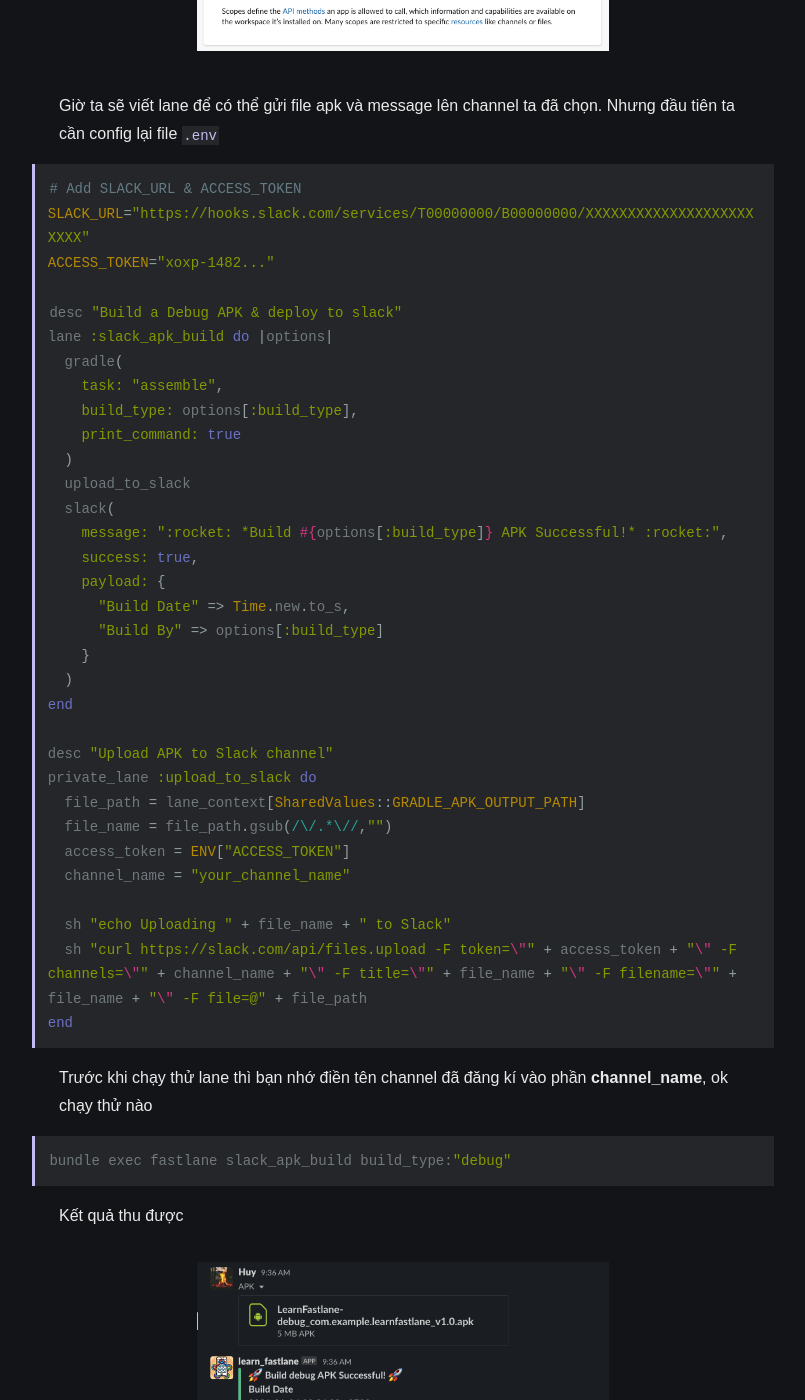
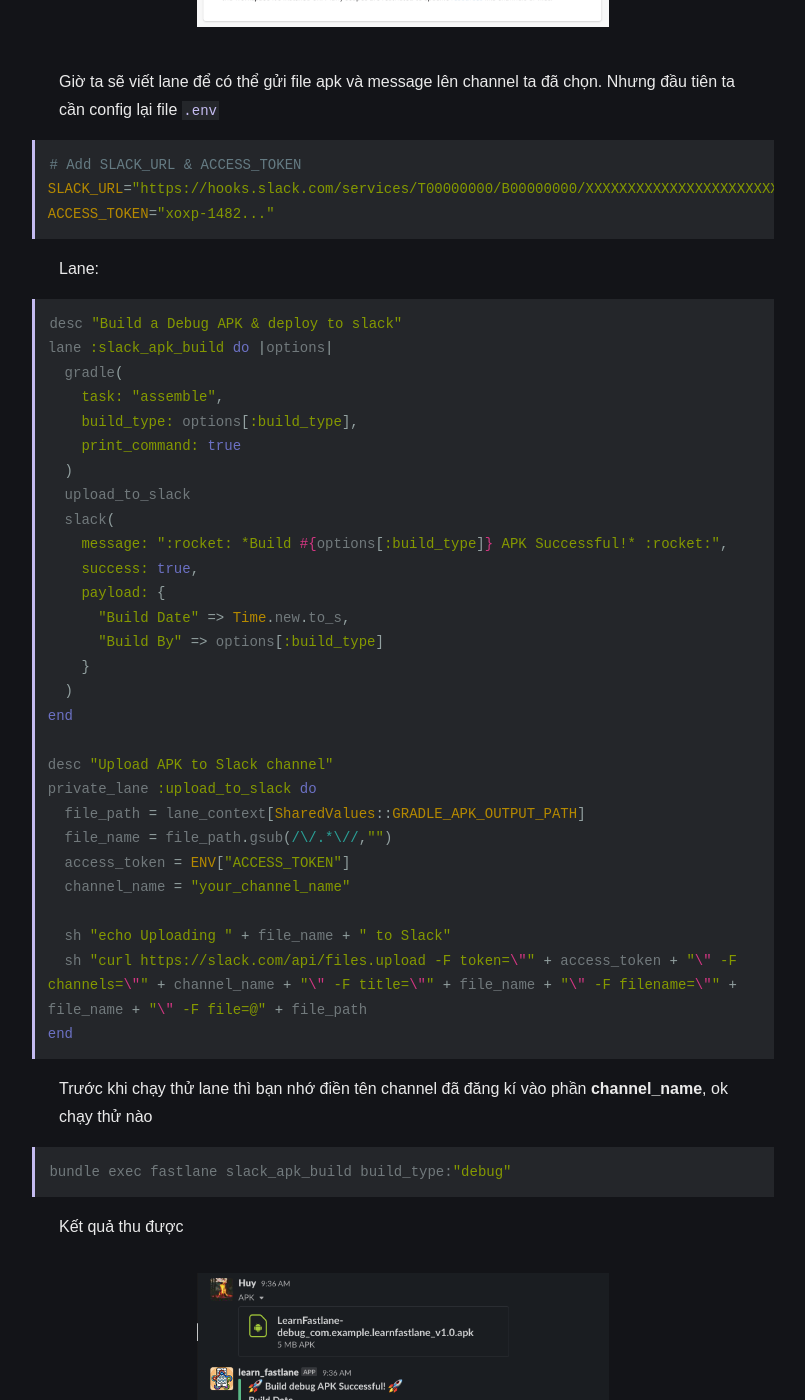
Before and after one commit to coder7eeN/coder7eeN.github.io, a Jekyll site: the page built from _posts/2021-01-12-fastlane-p2-actions.md, in a window 1280 px wide and 1400 px high, scrolled down 9176 px. Shown: the whole window, without its empty margins (237-1042 px from the left). Built offline with Jekyll 4.4.1, drawn with Linux system fonts in a browser that asks for light colours; some web fonts are replaced; comment, search, counter and statistics services are not loaded.

Commit message:
chore: change scroll code

````diff
--- a/_posts/2021-01-12-fastlane-p2-actions.md
+++ b/_posts/2021-01-12-fastlane-p2-actions.md
@@ -285,6 +285,8 @@
 ACCESS_TOKEN="xoxp-1482..."
 ```
 
+Lane:
+
 ```ruby
 desc "Build a Debug APK & deploy to slack"
 lane :slack_apk_build do |options|
@@ -387,8 +389,8 @@
     app: ENV['FIREBASE_APP_ID_ANDROID'],
     groups: "group_1",
     release_notes: Fastlane Release note Debug env
-   )
- end
+  )
+end
 ```
 
 Chạy lane nào
--- a/_sass/_main.scss
+++ b/_sass/_main.scss
@@ -179,7 +179,8 @@
 	background: var(--code-bg-color);
 	margin: 0 -27px;
 	border-width: 1px;
-  word-break: break-word;
+  // word-break: break-word;
+  overflow: auto;
   font-size: 14px;
 }
 
````
